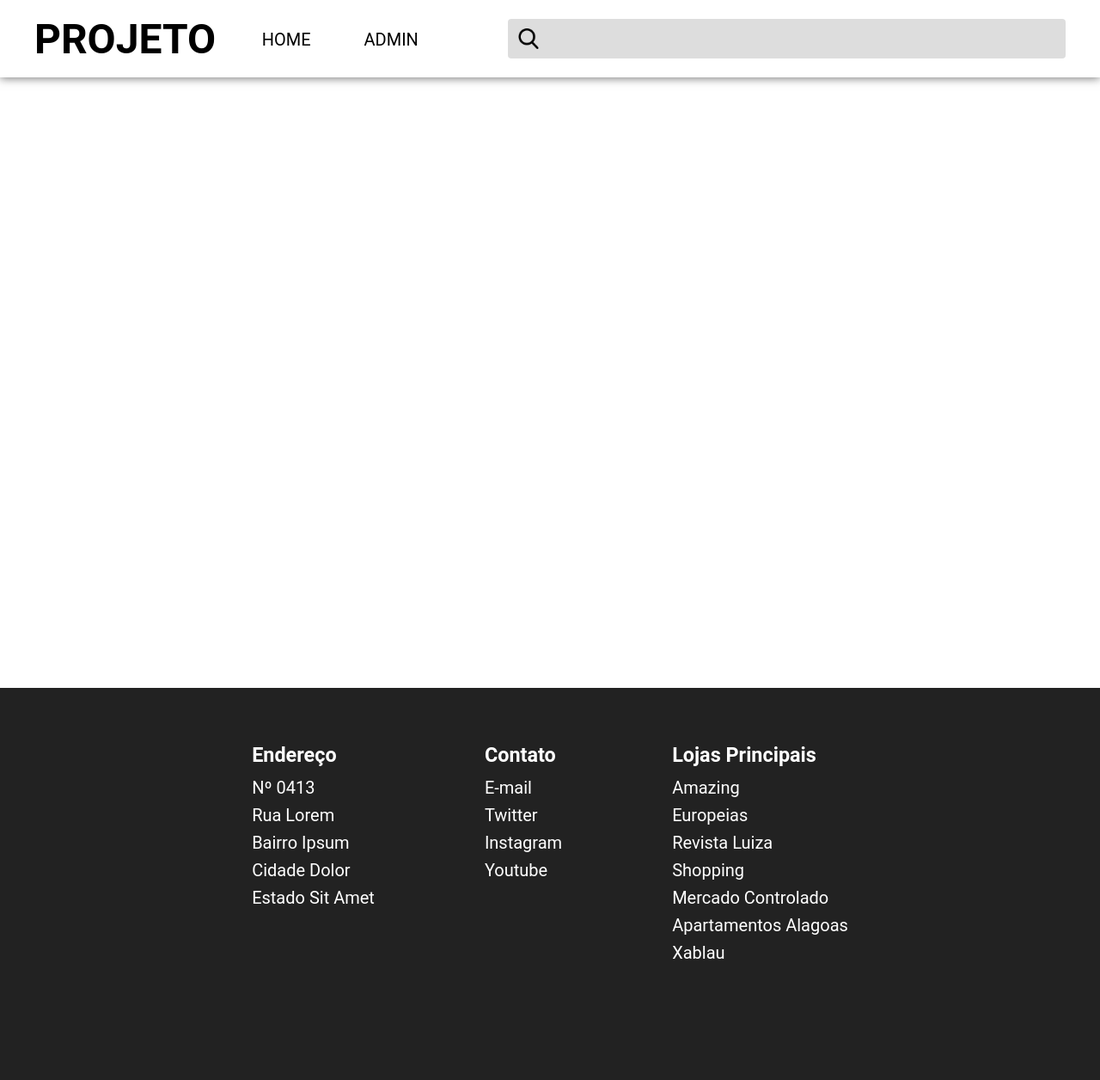
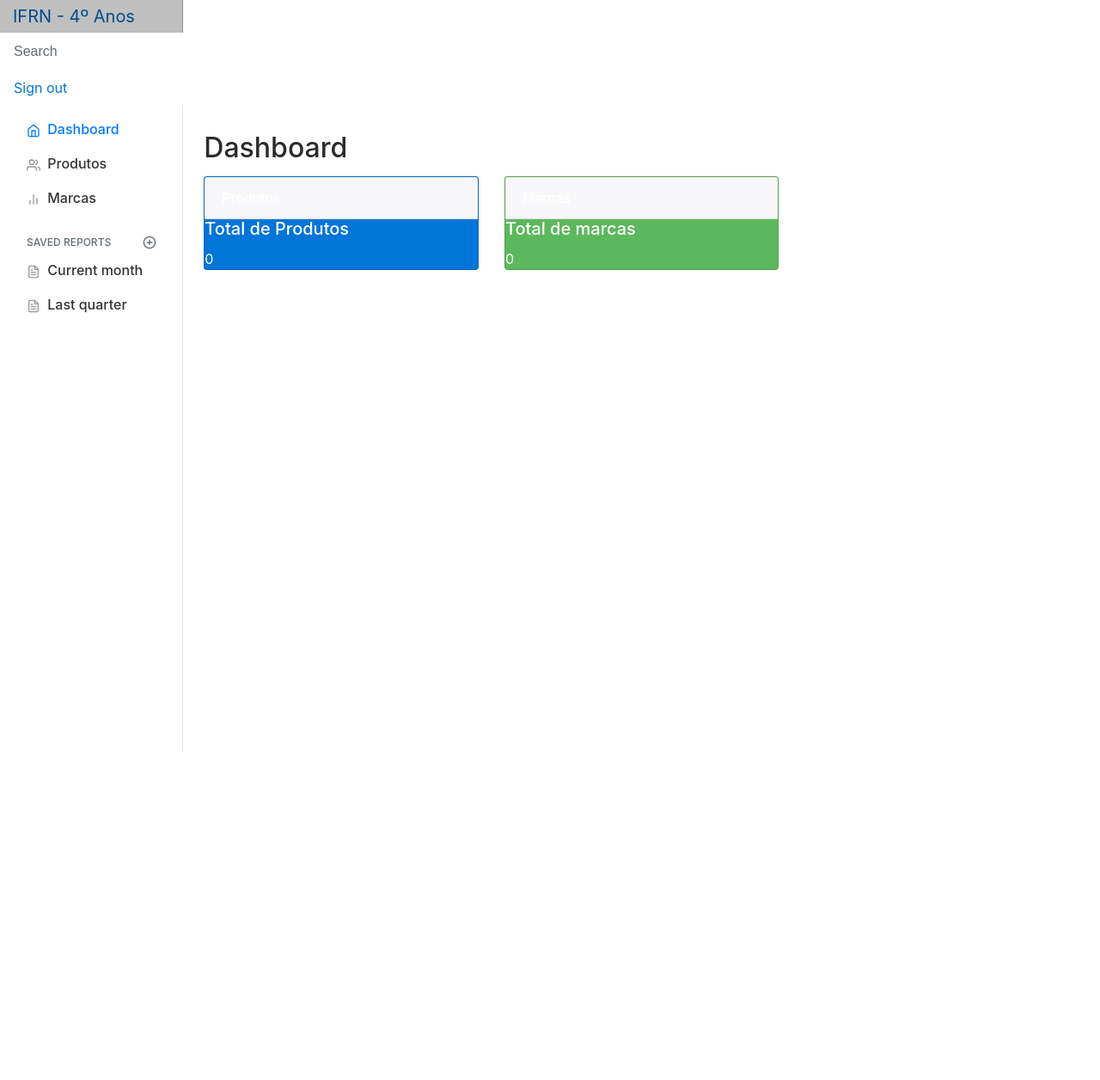
Before and after one commit to HeitorQueiroga49355/trabalho-2-bi-pi, a Django app: page /adm/ in a window 1280 px wide. Shown: the whole page at 86% size. After the commit the page ends 874 px from the top, so only its background shows below. Run offline with Django 4.2, Linux system fonts and the light colour scheme; data that the repository does not hold is empty.

Commit message:
página inicial de dashboad de administrador

```diff
--- a/main/urls.py
+++ b/main/urls.py
@@ -1,19 +1,3 @@
-"""
-URL configuration for main project.
-
-The `urlpatterns` list routes URLs to views. For more information please see:
-    https://docs.djangoproject.com/en/4.2/topics/http/urls/
-Examples:
-Function views
-    1. Add an import:  from my_app import views
-    2. Add a URL to urlpatterns:  path('', views.home, name='home')
-Class-based views
-    1. Add an import:  from other_app.views import Home
-    2. Add a URL to urlpatterns:  path('', Home.as_view(), name='home')
-Including another URLconf
-    1. Import the include() function: from django.urls import include, path
-    2. Add a URL to urlpatterns:  path('blog/', include('blog.urls'))
-"""
 from django.contrib import admin
 from django.urls import path
 from django.conf import settings
@@ -24,14 +8,14 @@
 urlpatterns = [
     path('admin/', admin.site.urls),
     path('adm/', crud, name="crud"),
-    path('',index,name='index'),
-    path('produto/',produto_criar,name='produto_criar'),
+    path('adm/produto/criar',produto_criar,name='produto_criar'),
+    path('adm/produto/editar/<int:id>/',produto_editar, name='produto_editar'),
+    path('adm/produto/remover/<int:id>/',produto_remover,name='produto_remover'),
+    path('adm/produto/listar',produto_listar,name='produto_listar'),
+    path('adm/marca/criar',marca_criar,name='marca_criar'),
+    path('adm/marca/editar/<int:id>/',marca_editar, name='marca_editar'),
+    path('amd/marca/remover/<int:id>/',marca_remover,name='marca_remover'),
+    path('',index,name='home'),
     path('produto/<int:id>/',produto_detalhe,name='produto_detalhe'),
-    path('produto/editar/<int:id>/',produto_editar, name='produto_editar'),
-    path('produto/remover/<int:id>/',produto_remover,name='produto_remover'),
-    path('produto/listar',produto_listar,name='produto_listar'),
-    path('marca/',marca_criar,name='marca_criar'),
-    path('marca/editar/<int:id>/',marca_editar, name='marca_editar'),
-    path('marca/remover/<int:id>/',marca_remover,name='marca_remover'),
     path('marca/listar',marca_listar,name='marca_listar'),
 ] + static(settings.MEDIA_URL, document_root=settings.MEDIA_ROOT)
--- a/produto/templates/produto/crud.html
+++ b/produto/templates/produto/crud.html
@@ -1,11 +1,28 @@
-{% extends 'base.html' %}
-{% load static %}
+{% extends 'baseAdm.html' %}
 
-{% block head %}
+{% block center %}
+<h2 class="mt-3">Dashboard</h2>
+
+<div class="row mt-3">
+  <div class="col-md-4">
+    <div class="card text-white bg-primary mb-3">
+      <div class="card-header">Produtos</div>
+      <div class="card-body">
+        <h5 class="card-title">Total de Produtos</h5>
+        <p class="card-text">{{ produtos_total }}</p>
+      </div>
+    </div>
+  </div>
+
+  <div class="col-md-4">
+    <div class="card text-white bg-success mb-3">
+      <div class="card-header">Marcas</div>
+      <div class="card-body">
+        <h5 class="card-title">Total de marcas</h5>
+        <p class="card-text">{{ marcas_total }}</p>
+      </div>
+    </div>
+  </div>
+</div>
+
 {% endblock %}
-
-{% block content %}
-{% endblock %}
-
-{% block sidecontent %}
-{% endblock %}
--- a/produto/templates/produto/index.html
+++ b/produto/templates/produto/index.html
@@ -8,7 +8,7 @@
 {% block content %}
 
   <div class="banner" >
-    <img src="../../../static/img/banner.png" alt="Banner de black friday">
+    <img src="{% static 'img/banner.png' %}" alt="Banner de black friday">
   </div>
 
   <section class="product-container">
--- /dev/null
+++ b/static/css/dashboard.css
@@ -0,0 +1,97 @@
+body {
+  font-size: 0.875rem;
+}
+
+.feather {
+  width: 16px;
+  height: 16px;
+  vertical-align: text-bottom;
+}
+
+/*
+   * Sidebar
+   */
+
+.sidebar {
+  position: fixed;
+  top: 0;
+  bottom: 0;
+  left: 0;
+  z-index: 100; /* Behind the navbar */
+  padding: 0;
+  box-shadow: inset -1px 0 0 rgba(0, 0, 0, 0.1);
+}
+
+.sidebar-sticky {
+  position: -webkit-sticky;
+  position: sticky;
+  top: 48px; /* Height of navbar */
+  height: calc(100vh - 48px);
+  padding-top: 0.5rem;
+  overflow-x: hidden;
+  overflow-y: auto; /* Scrollable contents if viewport is shorter than content. */
+}
+
+.sidebar .nav-link {
+  font-weight: 500;
+  color: #333;
+}
+
+.sidebar .nav-link .feather {
+  margin-right: 4px;
+  color: #999;
+}
+
+.sidebar .nav-link.active {
+  color: #007bff;
+}
+
+.sidebar .nav-link:hover .feather,
+.sidebar .nav-link.active .feather {
+  color: inherit;
+}
+
+.sidebar-heading {
+  font-size: 0.75rem;
+  text-transform: uppercase;
+}
+
+/*
+   * Navbar
+   */
+
+.navbar-brand {
+  padding-top: 0.75rem;
+  padding-bottom: 0.75rem;
+  font-size: 1rem;
+  background-color: rgba(0, 0, 0, 0.25);
+  box-shadow: inset -1px 0 0 rgba(0, 0, 0, 0.25);
+}
+
+.navbar .form-control {
+  padding: 0.75rem 1rem;
+  border-width: 0;
+  border-radius: 0;
+}
+
+.form-control-dark {
+  color: #fff;
+  background-color: rgba(255, 255, 255, 0.1);
+  border-color: rgba(255, 255, 255, 0.1);
+}
+
+.form-control-dark:focus {
+  border-color: transparent;
+  box-shadow: 0 0 0 3px rgba(255, 255, 255, 0.25);
+}
+
+/*
+   * Utilities
+   */
+
+.border-top {
+  border-top: 1px solid #e5e5e5;
+}
+.border-bottom {
+  border-bottom: 1px solid #e5e5e5;
+}
--- a/templates/base.html
+++ b/templates/base.html
@@ -2,11 +2,10 @@
 <!DOCTYPE html>
 <html lang="en">
   <head>
-    <meta charset="UTF-8">
-    <meta name="viewport" content="width=device-width, initial-scale=1.0">
-    <link href="{% static 'css/base.css' %}" rel="stylesheet">
-    {% block head %}
-    {% endblock %}
+    <meta charset="UTF-8" />
+    <meta name="viewport" content="width=device-width, initial-scale=1.0" />
+    <link href="{% static 'css/base.css' %}" rel="stylesheet" />
+    {% block head %} {% endblock %}
     <title>Projeto PI</title>
   </head>
   <body>
@@ -16,26 +15,22 @@
           <h1>PROJETO</h1>
           <nav>
             <ul>
-                        <li><a href="{% url 'index' %}">HOME</a></li>
+              <li><a href="{% url 'home' %}">HOME</a></li>
               <li><a href="">ADMIN</a></li>
             </ul>
           </nav>
         </div>
         <div class="header-search">
-                <input type="text">
+          <input type="text" />
         </div>
       </div>
     </header>
 
     <article class="content-container">
-        {% block content %}
-
-        {% endblock %}
+      {% block content %} {% endblock %}
     </article>
 
-    {% block sidecontent %}
-
-    {% endblock %}
+    {% block sidecontent %} {% endblock %}
 
     <footer class="footer-container">
       <div class="footer-container-content">
--- /dev/null
+++ b/templates/baseAdm.html
@@ -0,0 +1,248 @@
+{% load static %}
+<!DOCTYPE html>
+<html lang="en">
+  <head>
+    <meta charset="UTF-8" />
+    <meta name="viewport" content="width=device-width, initial-scale=1.0" />
+    <link href="{% static 'css/dashboard.css' %}" rel="stylesheet" />
+    <link
+      rel="stylesheet"
+      href="https://getbootstrap.com/docs/4.0/dist/css/bootstrap.min.css"
+      integrity="sha384-Gn5384xqQ1aoWXA+058RXPxPg6fy4IWvTNh0E263XmFcJlSAwiGgFAW/dAiS6JXm"
+      crossorigin="anonymous"
+    />
+    <title>Document</title>
+  </head>
+  <body>
+    <nav class="navbar navbar-dark sticky-top bg-dark flex-md-nowrap p-0">
+      <a class="navbar-brand col-sm-3 col-md-2 mr-0" href="#">IFRN - 4º Anos</a>
+      <input
+        class="form-control form-control-dark w-100"
+        type="text"
+        placeholder="Search"
+        aria-label="Search"
+      />
+      <ul class="navbar-nav px-3">
+        <li class="nav-item text-nowrap">
+          <a class="nav-link" href="#">Sign out</a>
+        </li>
+      </ul>
+    </nav>
+    <div class="container-fluid">
+      <div class="row">
+        <nav class="col-md-2 d-none d-md-block bg-light sidebar">
+          <div class="sidebar-sticky">
+            <ul class="nav flex-column">
+              <li class="nav-item">
+                <a class="nav-link active" href="{% url 'crud' %}">
+                  <svg
+                    xmlns="http://www.w3.org/2000/svg"
+                    width="24"
+                    height="24"
+                    viewBox="0 0 24 24"
+                    fill="none"
+                    stroke="currentColor"
+                    stroke-width="2"
+                    stroke-linecap="round"
+                    stroke-linejoin="round"
+                    class="feather feather-home"
+                  >
+                    <path
+                      d="M3 9l9-7 9 7v11a2 2 0 0 1-2 2H5a2 2 0 0 1-2-2z"
+                    ></path>
+                    <polyline points="9 22 9 12 15 12 15 22"></polyline>
+                  </svg>
+                  Dashboard <span class="sr-only">(current)</span>
+                </a>
+              </li>
+              <li class="nav-item">
+                <a class="nav-link" href="{% url 'produto_listar' %}">
+                  <svg
+                    xmlns="http://www.w3.org/2000/svg"
+                    width="24"
+                    height="24"
+                    viewBox="0 0 24 24"
+                    fill="none"
+                    stroke="currentColor"
+                    stroke-width="2"
+                    stroke-linecap="round"
+                    stroke-linejoin="round"
+                    class="feather feather-users"
+                  >
+                    <path d="M17 21v-2a4 4 0 0 0-4-4H5a4 4 0 0 0-4 4v2"></path>
+                    <circle cx="9" cy="7" r="4"></circle>
+                    <path d="M23 21v-2a4 4 0 0 0-3-3.87"></path>
+                    <path d="M16 3.13a4 4 0 0 1 0 7.75"></path>
+                  </svg>
+                  Produtos
+                </a>
+              </li>
+              <li class="nav-item">
+                <a class="nav-link" href="#">
+                  <svg
+                    xmlns="http://www.w3.org/2000/svg"
+                    width="24"
+                    height="24"
+                    viewBox="0 0 24 24"
+                    fill="none"
+                    stroke="currentColor"
+                    stroke-width="2"
+                    stroke-linecap="round"
+                    stroke-linejoin="round"
+                    class="feather feather-bar-chart-2"
+                  >
+                    <line x1="18" y1="20" x2="18" y2="10"></line>
+                    <line x1="12" y1="20" x2="12" y2="4"></line>
+                    <line x1="6" y1="20" x2="6" y2="14"></line>
+                  </svg>
+                  Marcas
+                </a>
+              </li>
+            </ul>
+
+            <h6
+              class="sidebar-heading d-flex justify-content-between align-items-center px-3 mt-4 mb-1 text-muted"
+            >
+              <span>Saved reports</span>
+              <a class="d-flex align-items-center text-muted" href="#">
+                <svg
+                  xmlns="http://www.w3.org/2000/svg"
+                  width="24"
+                  height="24"
+                  viewBox="0 0 24 24"
+                  fill="none"
+                  stroke="currentColor"
+                  stroke-width="2"
+                  stroke-linecap="round"
+                  stroke-linejoin="round"
+                  class="feather feather-plus-circle"
+                >
+                  <circle cx="12" cy="12" r="10"></circle>
+                  <line x1="12" y1="8" x2="12" y2="16"></line>
+                  <line x1="8" y1="12" x2="16" y2="12"></line>
+                </svg>
+              </a>
+            </h6>
+            <ul class="nav flex-column mb-2">
+              <li class="nav-item">
+                <a class="nav-link" href="#">
+                  <svg
+                    xmlns="http://www.w3.org/2000/svg"
+                    width="24"
+                    height="24"
+                    viewBox="0 0 24 24"
+                    fill="none"
+                    stroke="currentColor"
+                    stroke-width="2"
+                    stroke-linecap="round"
+                    stroke-linejoin="round"
+                    class="feather feather-file-text"
+                  >
+                    <path
+                      d="M14 2H6a2 2 0 0 0-2 2v16a2 2 0 0 0 2 2h12a2 2 0 0 0 2-2V8z"
+                    ></path>
+                    <polyline points="14 2 14 8 20 8"></polyline>
+                    <line x1="16" y1="13" x2="8" y2="13"></line>
+                    <line x1="16" y1="17" x2="8" y2="17"></line>
+                    <polyline points="10 9 9 9 8 9"></polyline>
+                  </svg>
+                  Current month
+                </a>
+              </li>
+              <li class="nav-item">
+                <a class="nav-link" href="#">
+                  <svg
+                    xmlns="http://www.w3.org/2000/svg"
+                    width="24"
+                    height="24"
+                    viewBox="0 0 24 24"
+                    fill="none"
+                    stroke="currentColor"
+                    stroke-width="2"
+                    stroke-linecap="round"
+                    stroke-linejoin="round"
+                    class="feather feather-file-text"
+                  >
+                    <path
+                      d="M14 2H6a2 2 0 0 0-2 2v16a2 2 0 0 0 2 2h12a2 2 0 0 0 2-2V8z"
+                    ></path>
+                    <polyline points="14 2 14 8 20 8"></polyline>
+                    <line x1="16" y1="13" x2="8" y2="13"></line>
+                    <line x1="16" y1="17" x2="8" y2="17"></line>
+                    <polyline points="10 9 9 9 8 9"></polyline>
+                  </svg>
+                  Last quarter
+                </a>
+              </li>
+            </ul>
+          </div>
+        </nav>
+
+        <main role="main" class="col-md-9 ml-sm-auto col-lg-10 pt-3 px-4">
+          <div
+            class="chartjs-size-monitor"
+            style="
+              position: absolute;
+              inset: 0px;
+              overflow: hidden;
+              pointer-events: none;
+              visibility: hidden;
+              z-index: -1;
+            "
+          >
+            <div
+              class="chartjs-size-monitor-expand"
+              style="
+                position: absolute;
+                left: 0;
+                top: 0;
+                right: 0;
+                bottom: 0;
+                overflow: hidden;
+                pointer-events: none;
+                visibility: hidden;
+                z-index: -1;
+              "
+            >
+              <div
+                style="
+                  position: absolute;
+                  width: 1000000px;
+                  height: 1000000px;
+                  left: 0;
+                  top: 0;
+                "
+              ></div>
+            </div>
+            <div
+              class="chartjs-size-monitor-shrink"
+              style="
+                position: absolute;
+                left: 0;
+                top: 0;
+                right: 0;
+                bottom: 0;
+                overflow: hidden;
+                pointer-events: none;
+                visibility: hidden;
+                z-index: -1;
+              "
+            >
+              <div
+                style="
+                  position: absolute;
+                  width: 200%;
+                  height: 200%;
+                  left: 0;
+                  top: 0;
+                "
+              ></div>
+            </div>
+          </div>
+
+          {% block center %} {% endblock %}
+        </main>
+      </div>
+    </div>
+  </body>
+</html>
```
Lines whose indentation alone changed are shown as unchanged.
